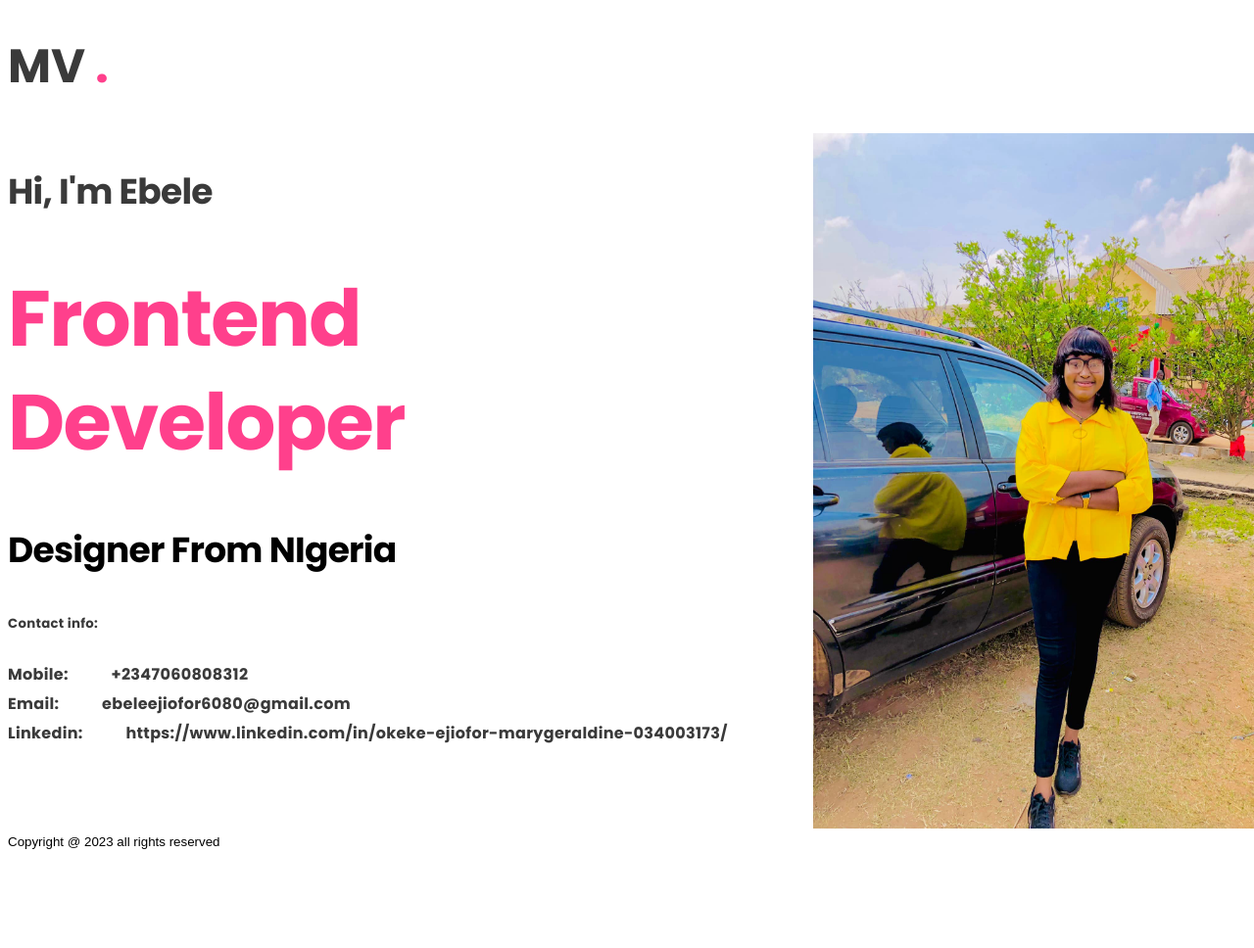
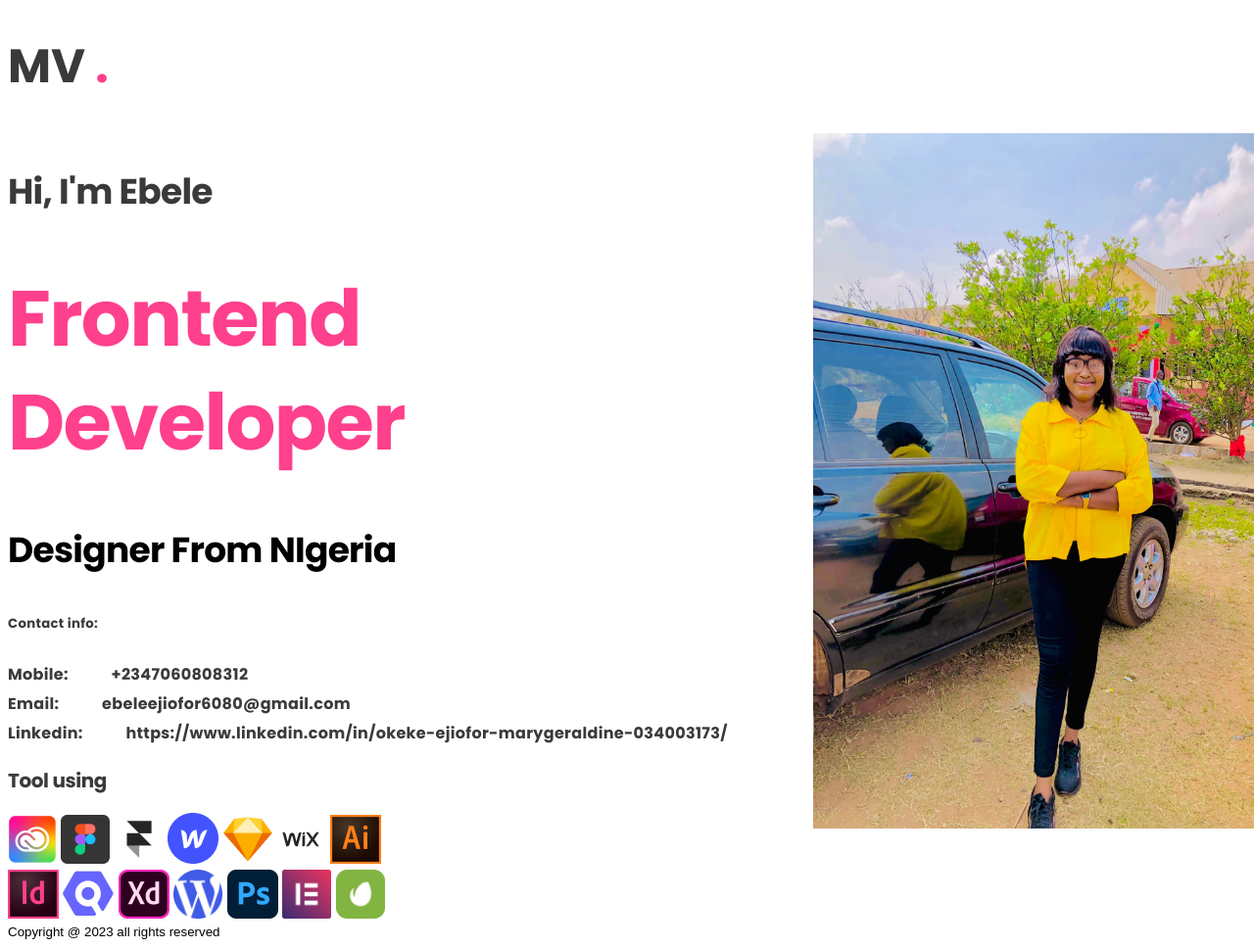
Before and after one commit to Geraldine-Okeke/My-Portfolio, a plain HTML site: page index.html in a window 1280 px wide. Shown: the top 968 px of the page at 98% size. Before the commit the page ends 876 px from the top, so only its background shows below. Drawn offline with Linux system fonts and the light colour scheme.

Commit message:
added icons in the left div and styled

```diff
--- a/index.css
+++ b/assets/index.css
@@ -69,6 +69,15 @@ dl{
 dt,dd{
   display: inline;
 }
+.left>p{
+  color: #3A3A3A;
+  font-size: 20px;
+  font-family: "Poppins";
+  font-style: normal;
+  font-weight: 500;
+  line-height: 132%;
+  letter-spacing: -0.4px;
+}
 img{
   width: 487px;
   height: 710px;
@@ -81,3 +90,24 @@ img{
 
   }
 }
+.left-icons img{
+  width: 50px;
+  height: 50px;
+}
+.left-icons-up>img:nth-of-type(4),
+.left-icons-down>img:nth-of-type(2),
+.left-icons-down>img:nth-of-type(4)
+.left-icons-down>img:nth-of-type(6)
+.left-icons-down>img:last-of-type
+{
+  width: 52px;
+  height: 52px;
+}
+.left-icons-up>img:last-of-type,
+.left-icons-down>img:first-of-type,
+.left-icons-down>img:nth-of-type(3),
+.left-icons-down>img:nth-of-type(5)
+{
+  width: 52px;
+  height: 50px;
+}
--- a/index.html
+++ b/index.html
@@ -3,7 +3,7 @@
 <head>
   <meta charset="UTF-8">
   <meta name="viewport" content="width=device-width, initial-scale=1.0">
-  <link rel="stylesheet" href="index.css">
+  <link rel="stylesheet" href="./assets/index.css">
   <link rel="preconnect" href="https://fonts.googleapis.com">
   <title>My portfolio</title>
 </head>
@@ -26,10 +26,31 @@
           <dt>Linkedin: </dt>
           <dd>https://www.linkedin.com/in/okeke-ejiofor-marygeraldine-034003173/</dd><br>
         </dl>
+        <p>Tool using</p>
+        <div class="left-icons">
+          <div class="left-icons-up">
+            <img src="./assets/left-icons-up/Image.png" alt="image 1">
+            <img src="./assets/left-icons-up/Image (1).png" alt="image 2">
+            <img src="./assets/left-icons-up/Rectangle.png" alt="rect">
+            <img src="./assets/left-icons-up/Frame.png" alt="frame">
+            <img src="./assets/left-icons-up/Image (2).png" alt="image 3">
+            <img src="./assets/left-icons-up/Rectangle (1).png" alt="rect 2">
+            <img src="./assets/left-icons-up/adobe-illustrator-cc-2019 1.png" alt="adobe">
+          </div>
+          <div class="left-icons-down">
+            <img src="./assets/left-icons-down/Frame.png" alt="frame">
+            <img src="./assets/left-icons-down/Iconscout Logo.png" alt="adobe">
+            <img src="./assets/left-icons-down/adobe-xd-1 1.png" alt="adobe">
+            <img src="./assets/left-icons-down/Frame (1).png" alt="frame">
+            <img src="./assets/left-icons-down/adobe-photoshop-2 1.png" alt="">
+            <img src="./assets/left-icons-down/elementor 1.png" alt="icon">
+            <img src="./assets/left-icons-down/Envato.png" alt="icon">
+          </div>
+        </div>
 
       </div>
       <div class="right">
-        <img src="pic.png" alt="my pic">
+        <img src="./assets/pic.png" alt="my pic">
       </div>
     </div>
   </main>
```
Also changed, not shown: assets/left-icons-down/Envato.png (added), assets/left-icons-down/Frame (1).png (added), assets/left-icons-down/Frame.png (added), assets/left-icons-down/Iconscout Logo.png (added), assets/left-icons-down/adobe-photoshop-2 1.png (added), assets/left-icons-down/adobe-xd-1 1.png (added), assets/left-icons-down/elementor 1.png (added), assets/left-icons-up/Frame.png (added), assets/left-icons-up/Image (1).png (added), assets/left-icons-up/Image (2).png (added), assets/left-icons-up/Image.png (added), assets/left-icons-up/Rectangle (1).png (added), assets/left-icons-up/Rectangle.png (added), assets/left-icons-up/adobe-illustrator-cc-2019 1.png (added), 1 more files.
